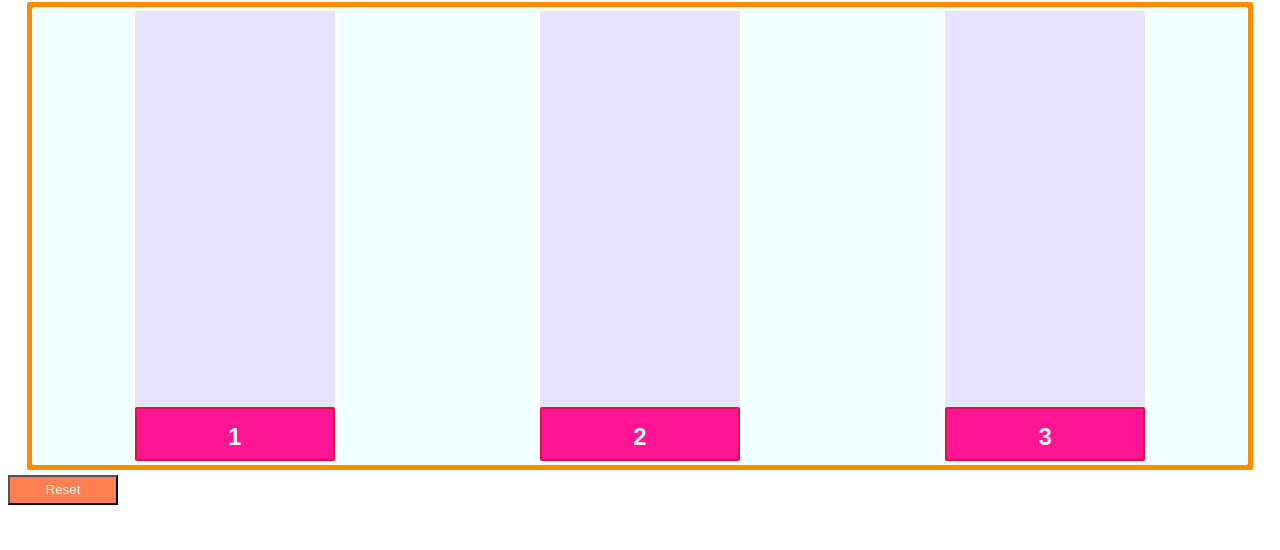
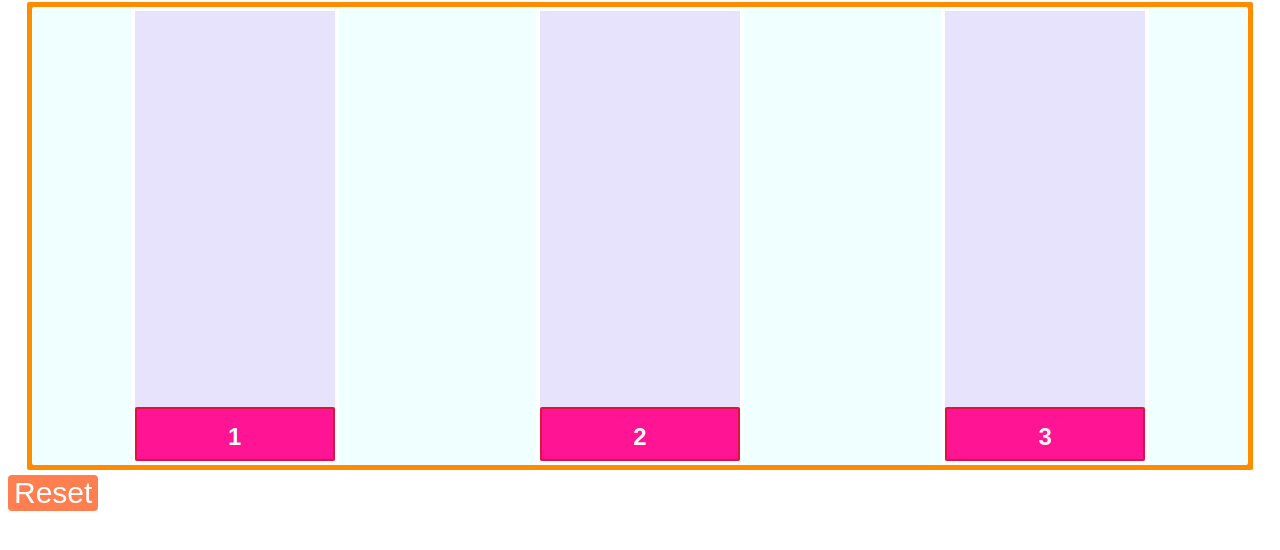
Before and after one commit to MagicWishbone6/towerOfHanoi, a plain HTML site: page index.html in a window 1280 px wide. Shown: the part 78-628 px from the top of the page. Drawn offline with Linux system fonts and the light colour scheme.

Commit message:
fixed reset button

```diff
--- a/style.css
+++ b/style.css
@@ -51,9 +51,9 @@ body {
 
 #resetButton {
     background-color: coral;
-    outline-style: none;
+    outline-width: 0px;
     color: white;
-    line-height: 20px;
-    height: 30px;
-    width: 110px;
+    font-size: 30px;
+    border: none;
+    border-radius: 4px;
 }
```
